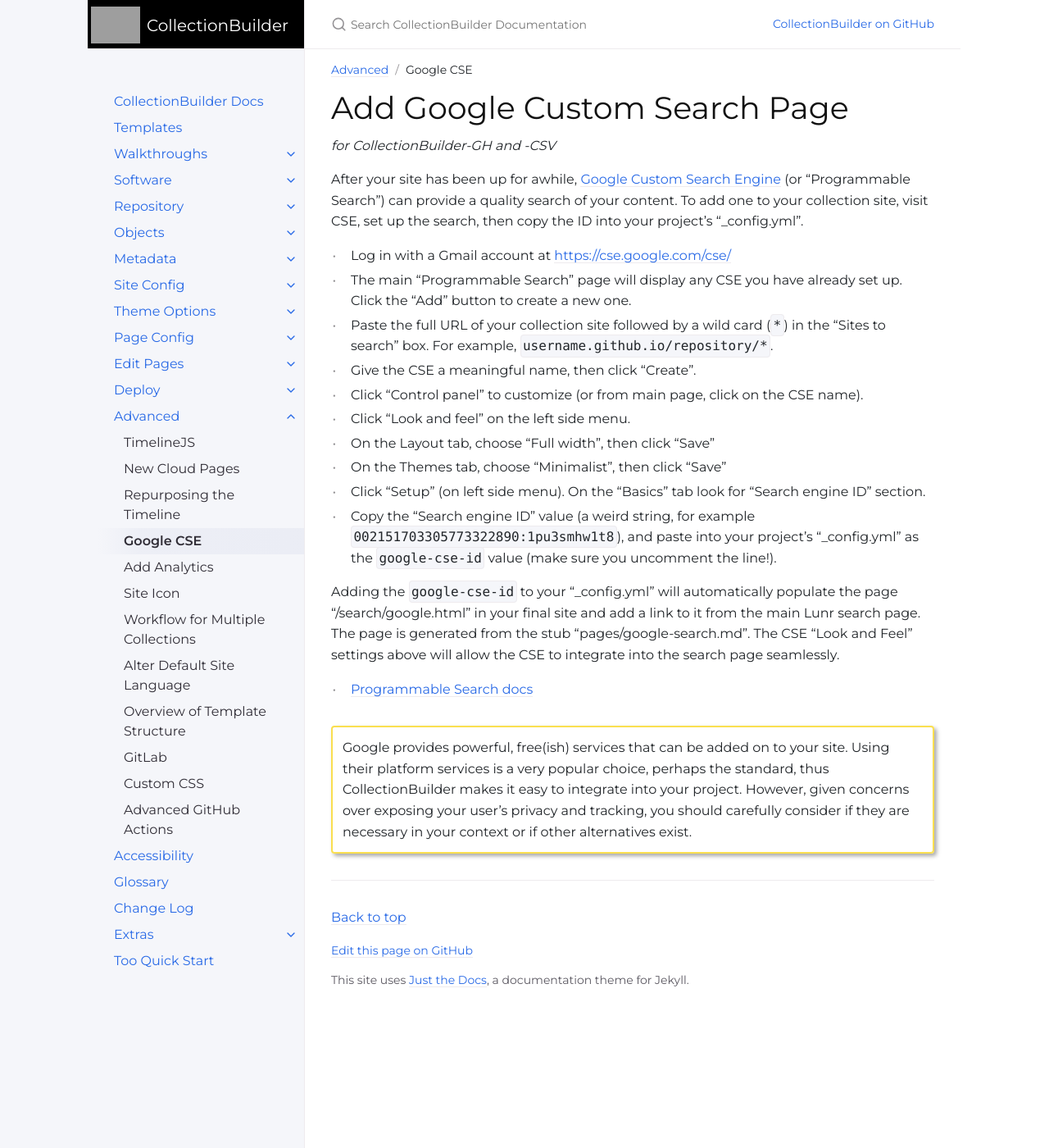
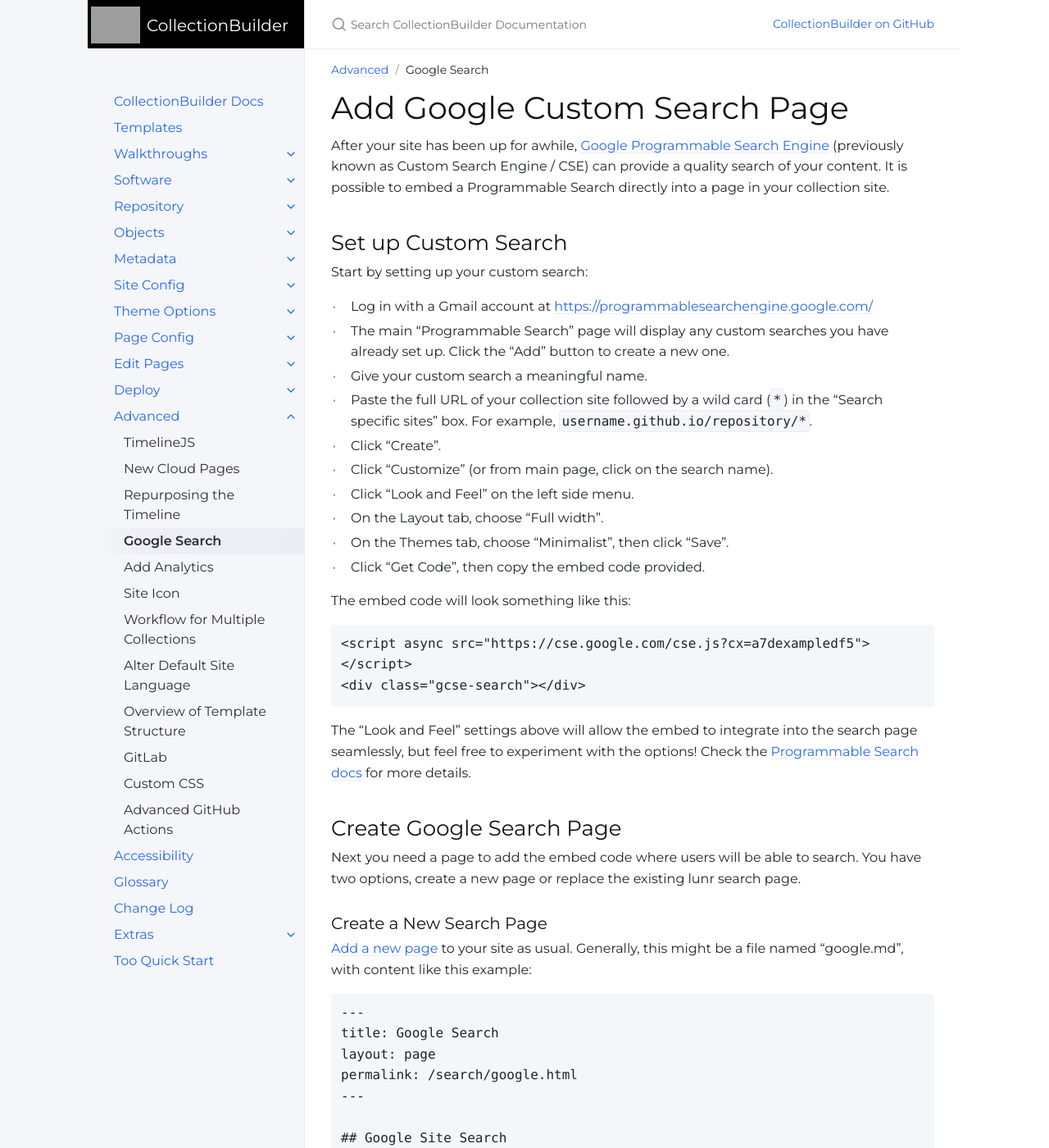
Before and after one commit to CollectionBuilder/cb-docs, a Jekyll site: the page built from docs/advanced/google-search.md, in a window 1280 px wide and 1400 px high. Shown: the whole window at 82% size. Built offline with Jekyll 4.4.1, drawn with Linux system fonts in a browser that asks for light colours; comment, search, counter and statistics services are not loaded; some of the changed text lies outside the part shown.

Commit message:
update custom search to creating a new page no longer builtin option

````diff
--- a/docs/advanced/google-search.md
+++ b/docs/advanced/google-search.md
@@ -1,34 +1,95 @@
 ---
-title: Google CSE
+title: Google Search
 parent: Advanced
 nav_order: 4
 ---
 
 # Add Google Custom Search Page
 
-*for CollectionBuilder-GH and -CSV*
+After your site has been up for awhile, [Google Programmable Search Engine](https://programmablesearchengine.google.com/about/) (previously known as Custom Search Engine / CSE) can provide a quality search of your content.
+It is possible to embed a Programmable Search directly into a page in your collection site.
 
-After your site has been up for awhile, [Google Custom Search Engine](https://cse.google.com/cse/) (or "Programmable Search") can provide a quality search of your content.
-To add one to your collection site, visit CSE, set up the search, then copy the ID into your project's "_config.yml".
+## Set up Custom Search
 
-- Log in with a Gmail account at <https://cse.google.com/cse/>
-- The main "Programmable Search" page will display any CSE you have already set up. Click the "Add" button to create a new one.
-- Paste the full URL of your collection site followed by a wild card (`*`) in the "Sites to search" box. For example, `username.github.io/repository/*`.
-- Give the CSE a meaningful name, then click "Create".
-- Click "Control panel" to customize (or from main page, click on the CSE name).
-- Click "Look and feel" on the left side menu.
-- On the Layout tab, choose "Full width", then click "Save"
-- On the Themes tab, choose "Minimalist", then click "Save"
-- Click "Setup" (on left side menu). On the "Basics" tab look for "Search engine ID" section.
-- Copy the "Search engine ID" value (a weird string, for example `002151703305773322890:1pu3smhw1t8`), and paste into your project's "_config.yml" as the `google-cse-id` value (make sure you uncomment the line!).
+Start by setting up your custom search:
 
-Adding the `google-cse-id` to your "_config.yml" will automatically populate the page "/search/google.html" in your final site and add a link to it from the main Lunr search page.
-The page is generated from the stub "pages/google-search.md".
-The CSE "Look and Feel" settings above will allow the CSE to integrate into the search page seamlessly.
+- Log in with a Gmail account at <https://programmablesearchengine.google.com/>
+- The main "Programmable Search" page will display any custom searches you have already set up. Click the "Add" button to create a new one.
+- Give your custom search a meaningful name.
+- Paste the full URL of your collection site followed by a wild card (`*`) in the "Search specific sites" box. For example, `username.github.io/repository/*`.
+- Click "Create".
+- Click "Customize" (or from main page, click on the search name).
+- Click "Look and Feel" on the left side menu.
+- On the Layout tab, choose "Full width".
+- On the Themes tab, choose "Minimalist", then click "Save".
+- Click "Get Code", then copy the embed code provided.
 
-- [Programmable Search docs](https://developers.google.com/custom-search)
+The embed code will look something like this:
+
+```
+<script async src="https://cse.google.com/cse.js?cx=a7dexampledf5">
+</script>
+<div class="gcse-search"></div>
+```
+
+The "Look and Feel" settings above will allow the embed to integrate into the search page seamlessly, but feel free to experiment with the options!
+Check the [Programmable Search docs](https://developers.google.com/custom-search) for more details.
+
+## Create Google Search Page
+
+Next you need a page to add the embed code where users will be able to search.
+You have two options, create a new page or replace the existing lunr search page.
+
+### Create a New Search Page
+
+[Add a new page]({{ '/cb-docs/docs/pages/add_page/' | relative_url }}) to your site as usual.
+Generally, this might be a file named "google.md", with content like this example:
+
+```
+---
+title: Google Search
+layout: page
+permalink: /search/google.html
+---
+
+## Google Site Search
+
+<script async src="https://cse.google.com/cse.js?cx=a7dexampledf5">
+</script>
+<div class="gcse-search"></div>
+
+```
+
+Notice the embed snippet provided by Programmable Search is pasted into the file.
+Be sure to add a link to this new page!
+
+### Replace Existing Search
+
+Replacing the standard Lunr search page will provide Google search that works directly with the search box in your site's navbar.
+
+Open the file "pages/search.md".
+Change the layout value from `search` to `page`.
+Paste the embed code below the page's header.
+
+For example, the edited "search.md" might look like:
+
+```
+---
+title: Site Search
+layout: page
+permalink: /search/
+---
+
+## Google Search
+
+<script async src="https://cse.google.com/cse.js?cx=a7dexampledf5">
+</script>
+<div class="gcse-search"></div>
+```
+
+Optionally, you might add a notice to your uses such as "Please note: Custom Search is a free service provided by Google. Results depend on third party indexing and may contain ads."
 
 {:.alert .alert-yellow}
 Google provides powerful, free(ish) services that can be added on to your site.
-Using their platform services is a very popular choice, perhaps the standard, thus CollectionBuilder makes it easy to integrate into your project.
+Using their platform services is a very popular choice, perhaps the standard.
 However, given concerns over exposing your user's privacy and tracking, you should carefully consider if they are necessary in your context or if other alternatives exist.
````
